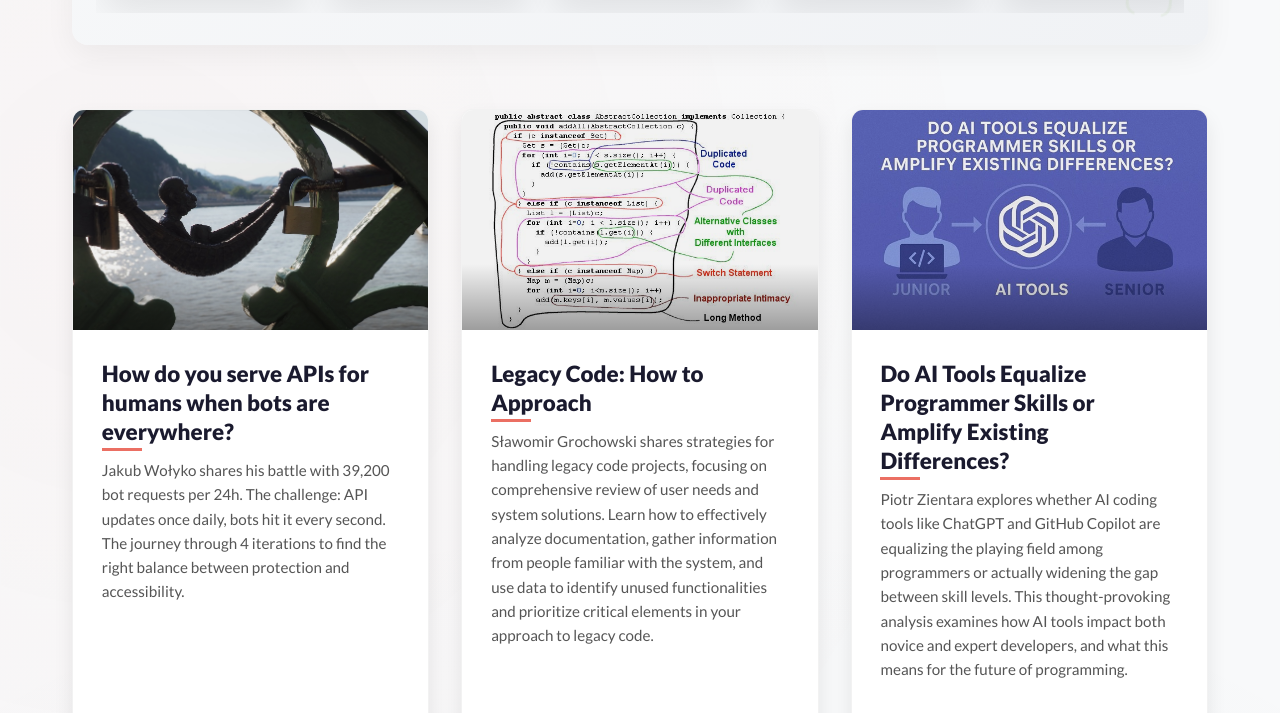
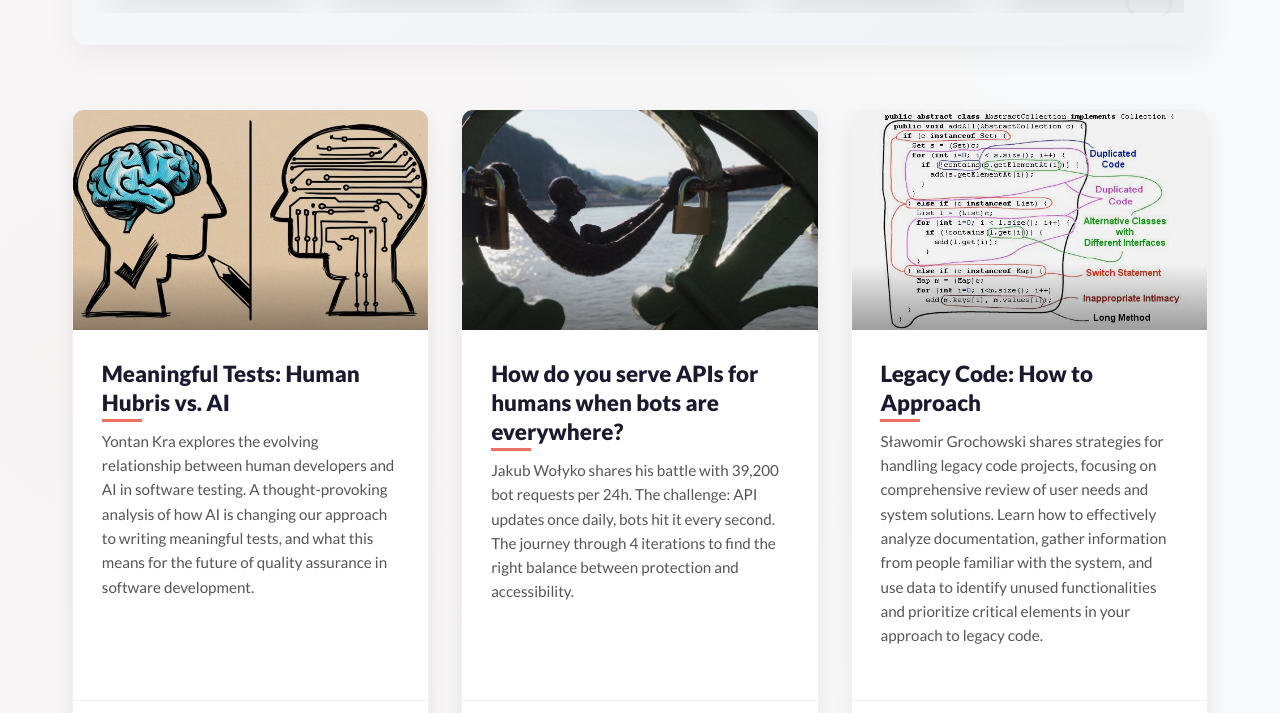
Before and after one commit to warsawjs/blog, a website: page index.html in a window 1280 px wide. Shown: the part 842-1555 px from the top of the page. Drawn offline with nearby package versions, Linux system fonts and the light colour scheme; grey boxes are pictures that could not be loaded; animation ran at ten frames a second.

Commit message:
feat: Meaningful tests AI, by Yonatan Kra

```diff
--- a/index.html
+++ b/index.html
@@ -264,7 +264,7 @@
 
     <!-- Mobile-specific meta tags -->
     <meta name="theme-color" content="#e74c3c" />
-    <meta name="apple-mobile-web-app-capable" content="yes" />
+    <meta name="mobile-web-app-capable" content="yes" />
     <meta
       name="apple-mobile-web-app-status-bar-style"
       content="black-translucent"
--- a/script.js
+++ b/script.js
@@ -1,15 +1,35 @@
 const posts = [
+  {
+    title: 'Meaningful Tests: Human Hubris vs. AI',
+    description:
+      'Yontan Kra explores the evolving relationship between human developers and AI in software testing. A thought-provoking analysis of how AI is changing our approach to writing meaningful tests, and what this means for the future of quality assurance in software development.',
+    link: 'https://yonatankra.com/meaningful-tests-human-hubris-vs-ai/?utm_source=blog.warsawjs.com&utm_medium=referral&utm_campaign=warsawjs_blog',
+    pubDate: '2025-09-09T10:00:00Z',
+    thumbnail: 'public/images/meaningful-tests-ai.jpeg',
+    author: {
+      name: 'Yonatan Kra',
+      image:
+        'https://s3.eu-central-1.amazonaws.com/www.warsawjs.com/static/images/people/yonatan-kra.jpg',
+    },
+    categories: [
+      'Testing',
+      'AI',
+      'Software Development',
+      'Quality Assurance',
+      'Technology',
+    ],
+  },
   {
     title: 'How do you serve APIs for humans when bots are everywhere?',
     description:
       'Jakub Wołyko shares his battle with 39,200 bot requests per 24h. The challenge: API updates once daily, bots hit it every second. The journey through 4 iterations to find the right balance between protection and accessibility.',
-    link: 'https://jakubwolynko.eu/blog/202510-cloudflare-and-automation-challange/',
+    link: 'https://jakubwolynko.eu/blog/202510-cloudflare-and-automation-challange/?utm_source=blog.warsawjs.com&utm_medium=referral&utm_campaign=warsawjs_blog',
     pubDate: '2025-06-15T10:00:00Z',
     thumbnail: 'public/images/api-bot-challange.jpeg',
     author: {
       name: 'Jakub Wołynko',
       image:
-        'https://media.hachyderm.io/accounts/avatars/114/596/935/430/204/465/original/398a8adc5c54e8ea.jpg',
+        'https://s3.eu-central-1.amazonaws.com/www.warsawjs.com/static/images/people/jakub-wolynko.jpg',
     },
     categories: ['API', 'Security', 'Cloudflare', 'Technology', 'Education'],
   },
@@ -17,7 +37,7 @@ const posts = [
     title: 'Legacy Code: How to Approach',
     description:
       'Sławomir Grochowski shares strategies for handling legacy code projects, focusing on comprehensive review of user needs and system solutions. Learn how to effectively analyze documentation, gather information from people familiar with the system, and use data to identify unused functionalities and prioritize critical elements in your approach to legacy code.',
-    link: 'https://slawomir-grochowski.com/posts/05-legacy-code-how-to-approach.html',
+    link: 'https://slawomir-grochowski.com/posts/05-legacy-code-how-to-approach.html?utm_source=blog.warsawjs.com&utm_medium=referral&utm_campaign=warsawjs_blog',
     pubDate: '2024-06-22T10:00:00Z',
     thumbnail: 'public/images/legacy-code.jpeg',
     author: {
@@ -37,7 +57,7 @@ const posts = [
       'Do AI Tools Equalize Programmer Skills or Amplify Existing Differences?',
     description:
       'Piotr Zientara explores whether AI coding tools like ChatGPT and GitHub Copilot are equalizing the playing field among programmers or actually widening the gap between skill levels. This thought-provoking analysis examines how AI tools impact both novice and expert developers, and what this means for the future of programming.',
-    link: 'https://www.xfaang.com/blog/Do-AI-Tools-Equalize-Programmer-Skills-or-Amplify-Existing-Differences/536WdujboMZO2qvEo53cg8',
+    link: 'https://www.xfaang.com/blog/Do-AI-Tools-Equalize-Programmer-Skills-or-Amplify-Existing-Differences/536WdujboMZO2qvEo53cg8?utm_source=blog.warsawjs.com&utm_medium=referral&utm_campaign=warsawjs_blog',
     pubDate: '2025-05-12T10:00:00Z',
     thumbnail: 'public/images/Do-AI-Tools-Equalize.jpeg',
     author: {
@@ -57,7 +77,7 @@ const posts = [
     title: "You're misunderstanding DDD in Angular (and Frontend)",
     description:
       "Tomasz Ducin addresses common misconceptions about Domain-Driven Design (DDD) in Angular and frontend development. He explains why DDD is not just about code structure or tooling, but about understanding the business domain and applying DDD principles across the entire product, not just the frontend. Learn why DDD is a product-wide discipline and how to avoid the pitfalls of 'frontend-only DDD.'",
-    link: 'https://www.angularspace.com/youre-misunderstanding-ddd-in-angular-and-frontend/',
+    link: 'https://www.angularspace.com/youre-misunderstanding-ddd-in-angular-and-frontend/?utm_source=blog.warsawjs.com&utm_medium=referral&utm_campaign=warsawjs_blog',
     pubDate: '2025-05-05T10:00:00Z',
     thumbnail: 'public/images/youre-misunderstanding-ddd.jpeg',
     author: {
@@ -116,7 +136,7 @@ const posts = [
     title: 'What is Frontend Architecture?',
     description:
       'Explore the crucial considerations of frontend architecture, understanding its complexity beyond UI components. Learn about the planning and decisions that shape robust, maintainable frontend systems...',
-    link: 'https://ducin.dev/what-is-frontend-architecture',
+    link: 'https://ducin.dev/what-is-frontend-architecture?utm_source=blog.warsawjs.com&utm_medium=referral&utm_campaign=warsawjs_blog',
     pubDate: '2024-09-26T14:00:00Z',
     thumbnail: 'public/images/blog-it-javascript-frameworks.jpeg',
     author: {
@@ -135,7 +155,7 @@ const posts = [
     title: 'Are You Training Your Models?',
     description:
       'Many misunderstand AI model training, believing it\'s as simple as "teaching" with personal data. Learn a practical approach to working with LLMs that involves using commercial models, experimenting extensively, and understanding their generative, probabilistic nature...',
-    link: 'https://algorytmy.substack.com/p/are-you-training-your-models',
+    link: 'https://algorytmy.substack.com/p/are-you-training-your-models?utm_source=blog.warsawjs.com&utm_medium=referral&utm_campaign=warsawjs_blog',
     pubDate: '2024-07-15T10:00:00Z',
     thumbnail: 'public/images/Jul 15, 2024.jpeg',
     author: {
@@ -210,7 +230,7 @@ const posts = [
     title: 'Et in Arcadia ego: AI in modeling (ft. Lalaland.ai)',
     description:
       'AI-generated models are beginning to appear on magazine covers, in campaigns, lookbooks, and shows. This article explores the implications of AI in the modeling industry, with a focus on Lalaland.ai and the ethical questions raised by this technology...',
-    link: 'https://www.xfaang.com/blog/Et-in-Arcadia-ego:-AI-in-modeling-(ft.-Lalaland.ai)/50SCPKcMoWpbjvxINQhIvM',
+    link: 'https://www.xfaang.com/blog/Et-in-Arcadia-ego:-AI-in-modeling-(ft.-Lalaland.ai)/50SCPKcMoWpbjvxINQhIvM?utm_source=blog.warsawjs.com&utm_medium=referral&utm_campaign=warsawjs_blog',
     pubDate: '2024-07-21T10:00:00Z',
     thumbnail: 'public/images/lalaland.jpg',
     author: {
```
Also changed, not shown: public/images/meaningful-tests-ai.jpeg (added).
